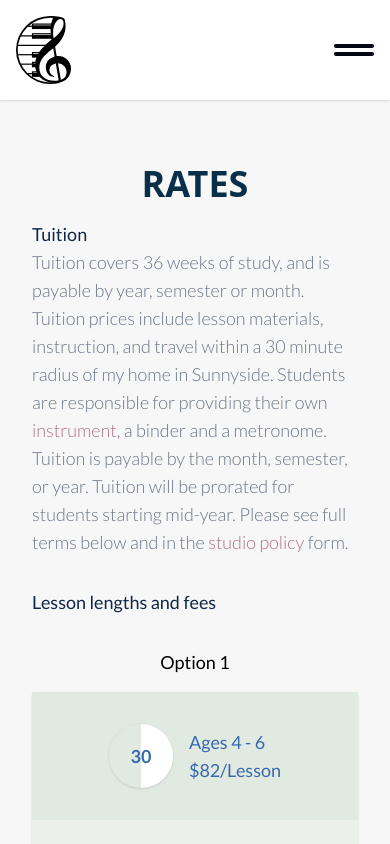
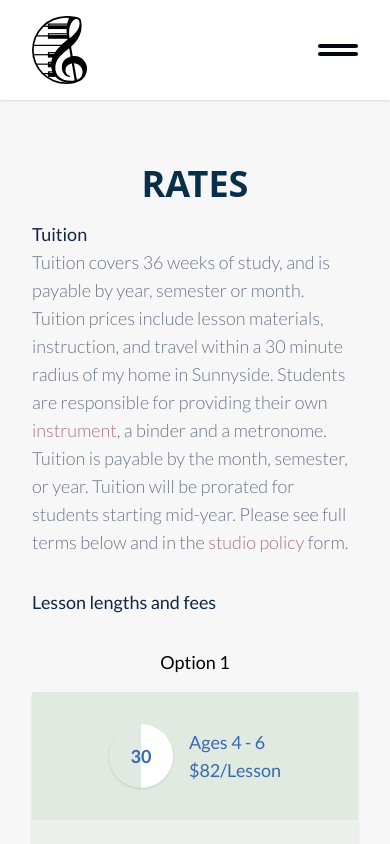
Before and after one commit to KunalGala1/yuasa-piano-studio-fa-2025, a Next.js app: page /rates in a window 390 px wide. Shown: the top 844 px of the page. Built offline with nearby package versions, Linux system fonts and the light colour scheme.

Commit message:
slightly increased padding-x on header on mobile

```diff
--- a/src/components/Header.tsx
+++ b/src/components/Header.tsx
@@ -53,7 +53,7 @@ const Header = () => {
   };
 
   return (
-    <header className="h-[100px] p-4 shadow bg-white">
+    <header className="h-[100px] py-4 px-8 sm:px-4 shadow bg-white">
       <div className="h-full flex justify-between md:justify-start md:gap-8 items-center max-w-6xl mx-auto">
         {/* Logo */}
         <div className="h-full">
```
